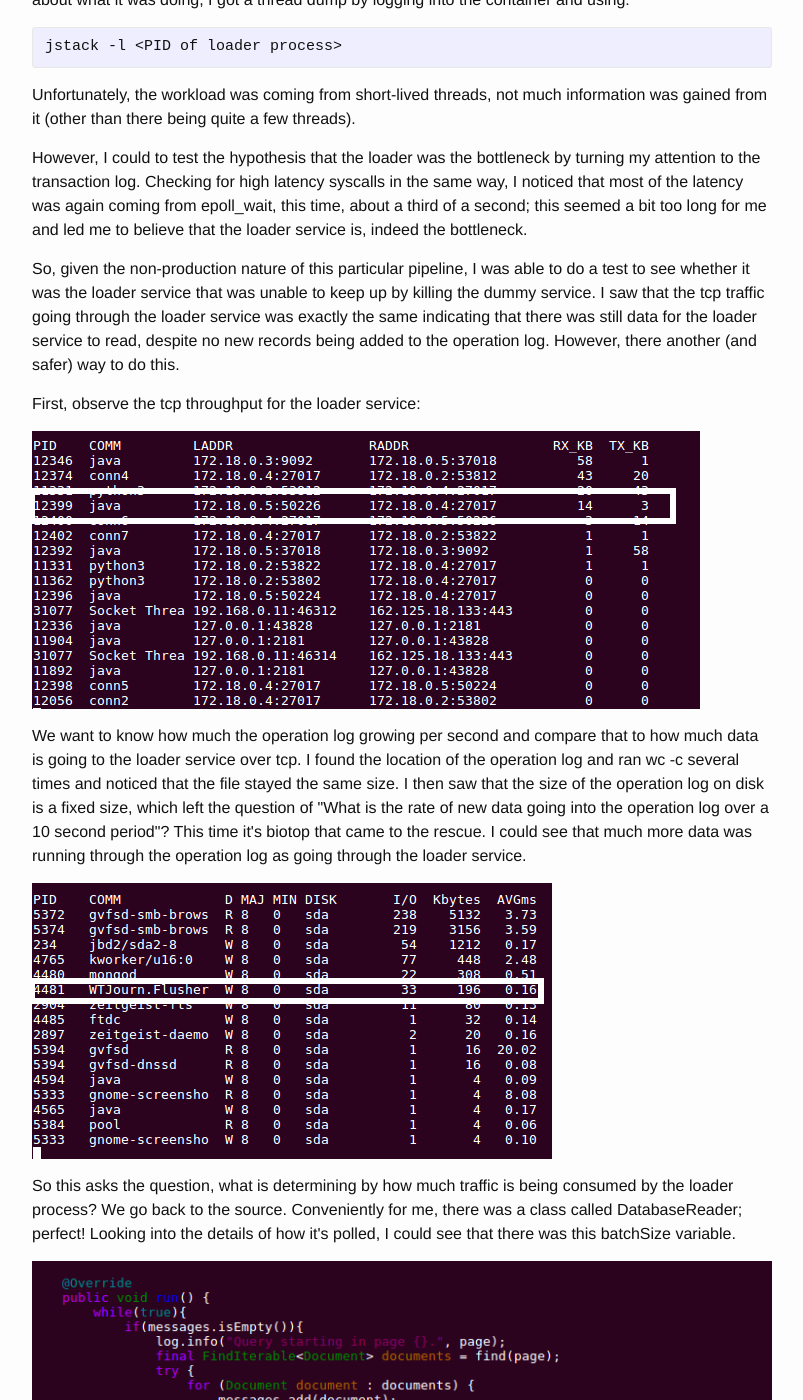
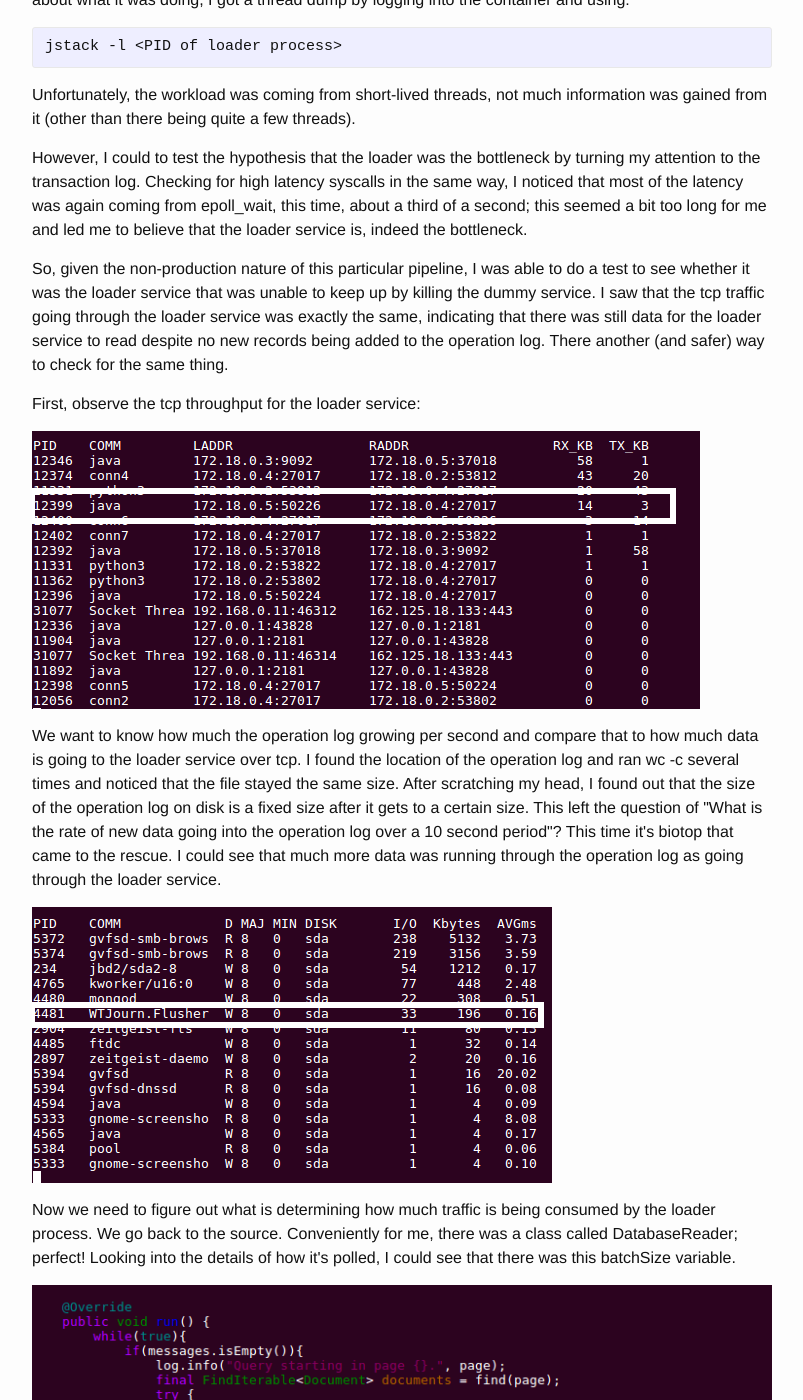
Before and after one commit to b-t-g/b-t-g.github.io, a Jekyll site: the page built from _posts/2018-04-09-bcc.html, in a window 1280 px wide and 1400 px high, scrolled down 4933 px. Shown: the whole window, without its empty margins (238-1041 px from the left). Built offline with Jekyll 4.4.1, drawn with Linux system fonts in a browser that asks for light colours; formulas are drawn with MathJax 3; some of the changed text lies outside the part shown.

Commit message:
Fix wording.

```diff
--- a/_posts/2018-04-09-bcc.html
+++ b/_posts/2018-04-09-bcc.html
@@ -217,8 +217,8 @@ indeed the bottleneck.
 
 <p>
 So, given the non-production nature of this particular pipeline, I was able to do a test to see whether it was the loader service that was unable to keep up by killing the dummy service.
-I saw that the tcp traffic going through the loader service was exactly the same indicating that there was still data for the loader service to read, despite no new records being added
-to the operation log. However, there another (and safer) way to do this.
+I saw that the tcp traffic going through the loader service was exactly the same, indicating that there was still data for the loader service to read despite no new records being added
+to the operation log. There another (and safer) way to check for the same thing.
 </p>
 
 <p>
@@ -233,9 +233,9 @@ First, observe the tcp throughput for the loader service:
 
 <p>
 We want to know how much the operation log growing per second and compare that to how much data is going to the loader service over tcp. I found
-the location of the operation log and ran wc -c several times and noticed that the file stayed the same size. I then saw that the size of the operation log on disk is a fixed size, which
-left the question of "What is the rate of new data going into the operation log over a 10 second period"? This time it's biotop that came to the rescue. I could see that much more data was running
-through the operation log as going through the loader service.
+the location of the operation log and ran wc -c several times and noticed that the file stayed the same size. After scratching my head, I found out that the size of the operation log on disk is a
+fixed size after it gets to a certain size. This left the question of "What is the rate of new data going into the operation log over a 10 second period"? This time it's biotop that came to the rescue.
+I could see that much more data was running through the operation log as going through the loader service.
 </p>
 
 
@@ -245,7 +245,7 @@ through the operation log as going through the loader service.
 </div>
 
 <p>
-So this asks the question, what is determining by how much traffic is being consumed by the loader process? We go back to the source. Conveniently for me, there was a class called DatabaseReader;
+Now we need to figure out what is determining how much traffic is being consumed by the loader process. We go back to the source. Conveniently for me, there was a class called DatabaseReader;
 perfect! Looking into the details of how it's polled, I could see that there was this batchSize variable.
 </p>
 
@@ -265,6 +265,9 @@ Bumping that batchSize up and rebuilding the container, I could see much more da
 <p><img src="https://b-t-g.github.io/assets/tcp_after.png" alt="tcp_after.png" />
 </p>
 </div>
+<p>
+So there we have it, tracking down a bottleneck from beginning to end with the help of BCC!
+</p>
 </div>
 </div>
 </div>
```
